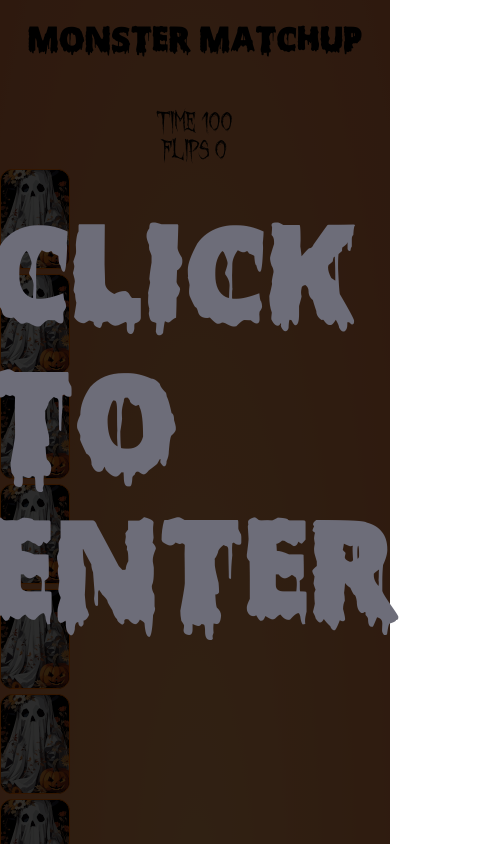
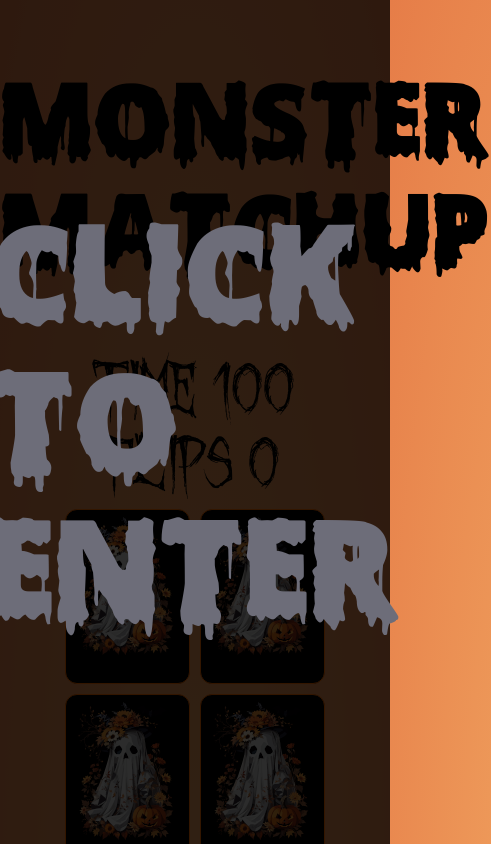
Before and after one commit to KVanderhill/HalloweenMemGame, a plain HTML site: page index.html in a window 390 px wide. Shown: the top 844 px of the page, 491 px wide, since content can reach past the window. Drawn offline with Linux system fonts and the light colour scheme; files that its build step writes are made by us from their sources; files whose address does not match are found by name.

Commit message:
Restructured project with new folder organization

```diff
--- a/styles.css
+++ b/css/styles.css
@@ -37,7 +37,6 @@ body {
     grid-column: 1 / -1;
     display: flex;
     justify-content: space-between;
-    flex-wrap: wrap;
 }
 
 .game-info {
@@ -48,7 +47,7 @@ body {
 .game-container {
     margin: 50px auto;
     display: grid;
-    grid-template-columns: repeat(4, 1fr);
+    grid-template-columns: repeat(4, auto);
     grid-gap: 10px;
     justify-content: center;
     perspective: 500px;
@@ -185,45 +184,14 @@ body {
         font-size: 8em;
     }
 }
-/*responsive styles*/
+
 @media (max-width: 600px) {
-    .page-title {
-        font-size: 3em;
-    }
     .game-container {
-        grid-template-columns: repeat(2, 1fr);
-        grid-gap: 5px;
-    }
-    .card {
-        height: 125px;
-        width: 85px;
-
+        grid-template-columns: repeat(2, auto)
     }
 
     .game-info-container {
         flex-direction: column;
         align-items: center;
     }
-    .game-info {
-        font-size: 2em;
-    }
-    }
-    @media (max-width: 400px) {
-        .page-title {
-            font-size: 2em;
-        }
-        .game-container {
-            grid-template-columns: 1fr;
-            grid-gap: 5px;
-        }
-        .card {
-            height: 100px;
-            width: 70px;
-
-        }
-
-        .game-info {
-            font-size: 1.5em;
-
-        }
-    }
+}
--- a/index.html
+++ b/index.html
@@ -1,7 +1,9 @@
 <!DOCTYPE html>
 <html lang="en">
     <head>
-        <meta name="viewport" content="width=device-width, initial-scale=1.0">
+
+        <meta name="viewport" content="width=device-width, initial-scale=1">
+
         <link href="styles.css" rel="stylesheet">
         <script src="script.js" async></script>
         <title>Monster Matchup</title>
@@ -28,6 +30,7 @@
                     Flips <span id="flips">0</span>
                 </div>
             </div>
+
             <div class="card">
                 <div class="card-back card-face">
                     <img class="ghost" src="./assets/hal-img/Halloween2.png" alt="Card Back">
@@ -36,6 +39,7 @@
                     <img class="card-value" src="./assets/hal-img/spells1.png" alt="Card Front">
                 </div>
             </div>
+
             <div class="card">
                 <div class="card-back card-face">
                     <img class="ghost" src="./assets/hal-img/Halloween2.png" alt="Card Back">
@@ -44,6 +48,7 @@
                     <img class="card-value" src="./assets/hal-img/spells1.png" alt="Card Front">
                 </div>
             </div>
+
             <div class="card">
                 <div class="card-back card-face">
                     <img class="ghost" src="./assets/hal-img/Halloween2.png" alt="Card Back">
@@ -52,6 +57,7 @@
                     <img class="card-value" src="./assets/hal-img/eyeball3.png" alt="Card Front">
                 </div>
             </div>
+
             <div class="card">
                 <div class="card-back card-face">
                     <img class="ghost" src="./assets/hal-img/Halloween2.png" alt="Card Back">
@@ -60,6 +66,7 @@
                     <img class="card-value" src="./assets/hal-img/eyeball3.png" alt="Card Front">
                 </div>
             </div>
+
             <div class="card">
                 <div class="card-back card-face">
                     <img class="ghost" src="./assets/hal-img/Halloween2.png" alt="Card Back">
@@ -68,6 +75,7 @@
                     <img class="card-value" src="./assets/hal-img/couldron1.png" alt="Card Front">
                 </div>
             </div>
+
             <div class="card">
                 <div class="card-back card-face">
                     <img class="ghost" src="./assets/hal-img/Halloween2.png" alt="Card Back">
@@ -76,6 +84,7 @@
                     <img class="card-value" src="./assets/hal-img/couldron1.png" alt="Card Front">
                 </div>
             </div>
+
             <div class="card">
                 <div class="card-back card-face">
                     <img class="ghost" src="./assets/hal-img/Halloween2.png" alt="Card Back">
@@ -84,6 +93,7 @@
                     <img class="card-value" src="./assets/hal-img/pumpkins1.png" alt="Card Front">
                 </div>
             </div>
+
             <div class="card">
                 <div class="card-back card-face">
                     <img class="ghost" src="./assets/hal-img/Halloween2.png" alt="Card Back">
@@ -92,6 +102,7 @@
                     <img class="card-value" src="./assets/hal-img/pumpkins1.png" alt="Card Front">
                 </div>
             </div>
+
             <div class="card">
                 <div class="card-back card-face">
                     <img class="ghost" src="./assets/hal-img/Halloween2.png" alt="Card Back">
@@ -100,6 +111,7 @@
                     <img class="card-value" src="./assets/hal-img/haunted1.png" alt="Card Front">
                 </div>
             </div>
+
             <div class="card">
                 <div class="card-back card-face">
                     <img class="ghost" src="./assets/hal-img/Halloween2.png" alt="Card Back">
@@ -108,6 +120,7 @@
                     <img class="card-value" src="./assets/hal-img/haunted1.png" alt="Card Front">
                 </div>
             </div>
+
             <div class="card">
                 <div class="card-back card-face">
                     <img class="ghost" src="./assets/hal-img/Halloween2.png" alt="Card Back">
@@ -116,6 +129,7 @@
                     <img class="card-value" src="./assets/hal-img/zombie1.png" alt="Card Front">
                 </div>
             </div>
+
             <div class="card">
                 <div class="card-back card-face">
                     <img class="ghost" src="./assets/hal-img/Halloween2.png" alt="Card Back">
@@ -124,6 +138,7 @@
                     <img class="card-value" src="./assets/hal-img/zombie1.png" alt="Card Front">
                 </div>
             </div>
+
             <div class="card">
                 <div class="card-back card-face">
                     <img class="ghost" src="./assets/hal-img/Halloween2.png" alt="Card Back">
@@ -132,6 +147,7 @@
                     <img class="card-value" src="./assets/hal-img/candy1.png" alt="Card Front">
                 </div>
             </div>
+
             <div class="card">
                 <div class="card-back card-face">
                     <img class="ghost" src="./assets/hal-img/Halloween2.png" alt="Card Back">
@@ -140,6 +156,7 @@
                     <img class="card-value" src="./assets/hal-img/candy1.png" alt="Card Front">
                 </div>
             </div>
+
             <div class="card">
                 <div class="card-back card-face">
                     <img class="ghost" src="./assets/hal-img/Halloween2.png" alt="Card Back">
@@ -148,6 +165,7 @@
                     <img class="card-value" src="./assets/hal-img/graveyard1.png" alt="Card Front">
                 </div>
             </div>
+
             <div class="card">
                 <div class="card-back card-face">
                     <img class="ghost" src="./assets/hal-img/Halloween2.png" alt="Card Back">
--- a/script.js
+++ b/js/script.js
@@ -161,4 +161,5 @@ function ready() {
             game.flipCard(card);
         });
     });
+
 }
```
